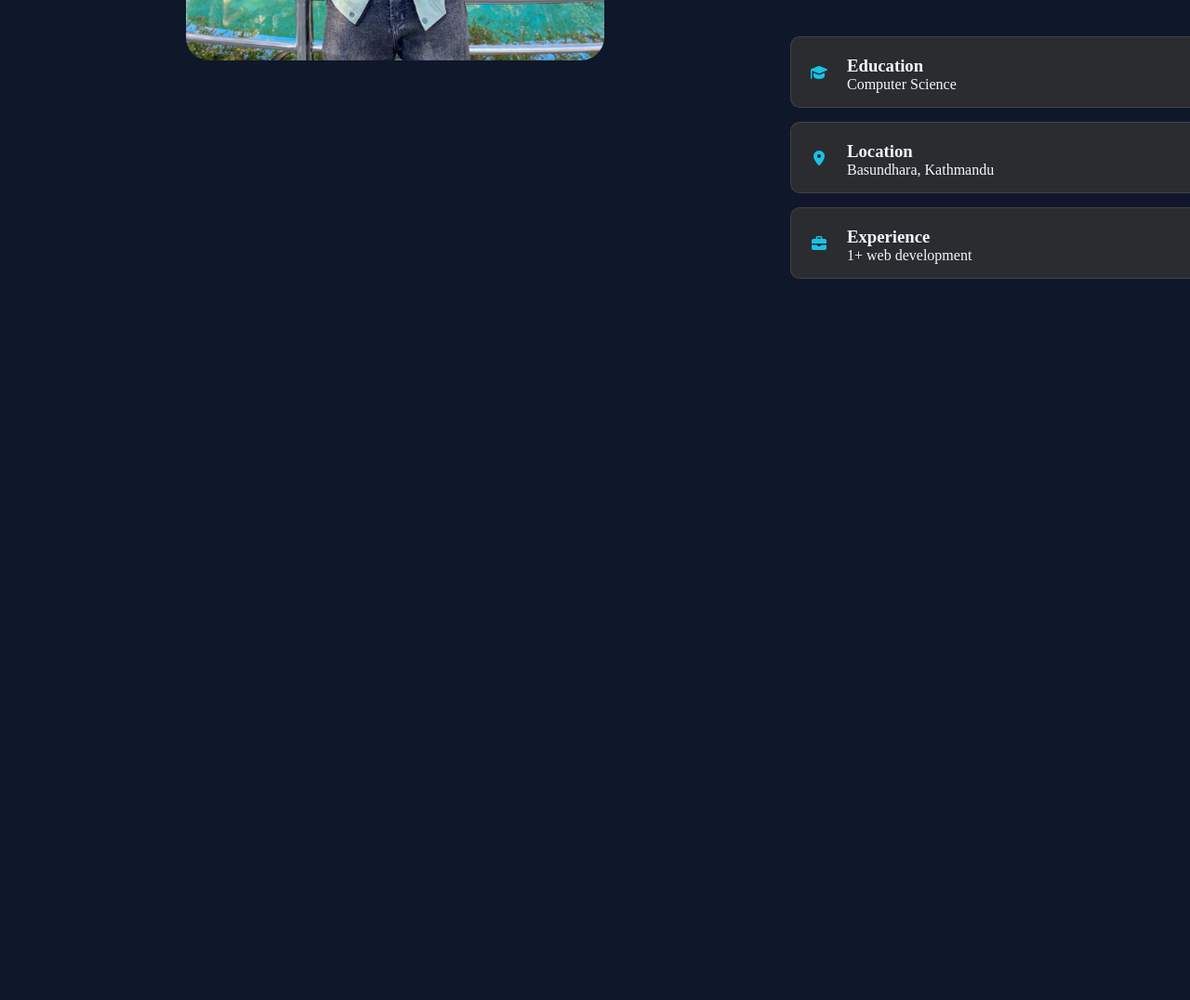
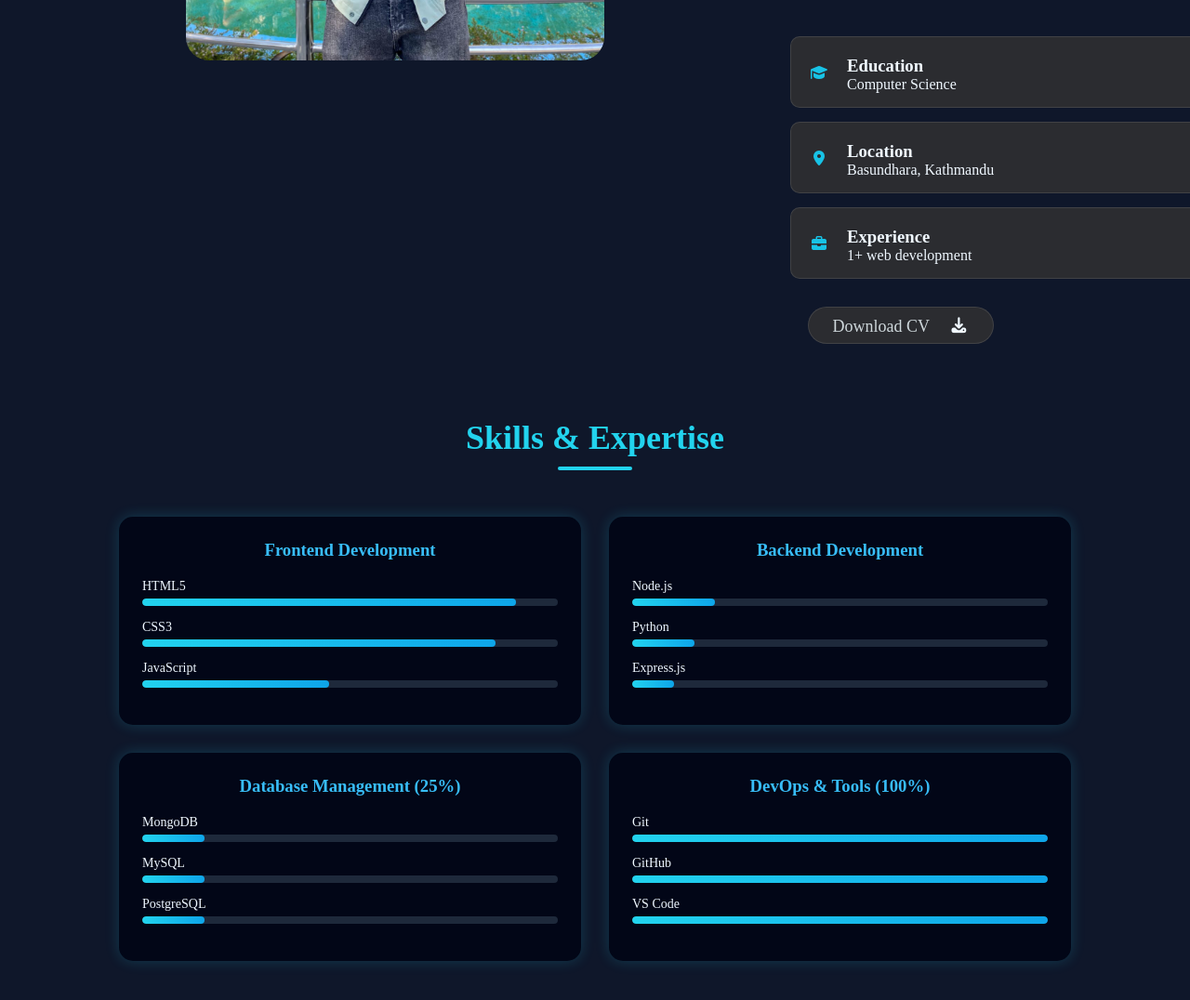
Before and after one commit to anishkhatri10/Portfolio, a plain HTML site: page index.html in a window 1280 px wide. Shown: the part 1715-2791 px from the top of the page at 93% size. Before the commit the page ends 2015 px from the top, so only its background shows below. Drawn offline with Linux system fonts and the light colour scheme.

Commit message:
add the new feature

```diff
--- a/index.html
+++ b/index.html
@@ -114,6 +114,9 @@
                     <spam class="edu_text_on">1+ web development</spam></div>
                 </div>
 
+                <!--create the button for about section-->
+                <button class="about_btn">Download CV <i class="fa-solid fa-download"></i>  </button>
+
     </div>
 
 </div>
@@ -122,7 +125,120 @@
 
 </div>
 
-<!--create next div for about-->
+<!--create next div for Skills-->
+<section class="skills" id="skills">
+  <h2>Skills & Expertise</h2>
+  <div class="underline"></div>
+
+  <div class="skills-container">
+
+    <!-- Frontend -->
+    <div class="skill-card">
+      <h3>Frontend Development</h3>
+
+      <div class="skill">
+        <span>HTML5</span>
+        <div class="bar">
+          <div class="progress html"></div>
+        </div>
+      </div>
+
+      <div class="skill">
+        <span>CSS3</span>
+        <div class="bar">
+          <div class="progress css"></div>
+        </div>
+      </div>
+
+      <div class="skill">
+        <span>JavaScript</span>
+        <div class="bar">
+          <div class="progress js"></div>
+        </div>
+      </div>
+    </div>
+
+    <!-- Backend -->
+    <div class="skill-card">
+      <h3>Backend Development</h3>
+
+      <div class="skill">
+        <span>Node.js</span>
+        <div class="bar">
+          <div class="progress node"></div>
+        </div>
+      </div>
+
+      <div class="skill">
+        <span>Python</span>
+        <div class="bar">
+          <div class="progress python"></div>
+        </div>
+      </div>
+
+      <div class="skill">
+        <span>Express.js</span>
+        <div class="bar">
+          <div class="progress express"></div>
+        </div>
+      </div>
+    </div>
+
+    <!-- Database -->
+    <div class="skill-card">
+      <h3>Database Management (25%)</h3>
+
+      <div class="skill">
+        <span>MongoDB</span>
+        <div class="bar">
+          <div class="progress db"></div>
+        </div>
+      </div>
+
+      <div class="skill">
+        <span>MySQL</span>
+        <div class="bar">
+          <div class="progress db"></div>
+        </div>
+      </div>
+
+      <div class="skill">
+        <span>PostgreSQL</span>
+        <div class="bar">
+          <div class="progress db"></div>
+        </div>
+      </div>
+    </div>
+
+    <!-- DevOps -->
+    <div class="skill-card">
+      <h3>DevOps & Tools (100%)</h3>
+
+      <div class="skill">
+        <span>Git</span>
+        <div class="bar">
+          <div class="progress devops"></div>
+        </div>
+      </div>
+
+      <div class="skill">
+        <span>GitHub</span>
+        <div class="bar">
+          <div class="progress devops"></div>
+        </div>
+      </div>
+
+      <div class="skill">
+        <span>VS Code</span>
+        <div class="bar">
+          <div class="progress devops"></div>
+        </div>
+      </div>
+    </div>
+
+  </div>
+</section>
+
 
 
 </body>
--- a/style.css
+++ b/style.css
@@ -285,3 +285,114 @@ button:hover {
     border-color: #00e5ff;
 
 }
+
+/*css for button for the about section */
+.about_btn {
+    width: 200px;
+    background-color: #2b2c30;
+    color: #cfd8dc;
+    margin-top: 30px;
+    display: flex;
+    justify-content: center;
+    padding-top: 10px;
+    gap: 20px;
+}
+/*css for the skill section*/
+/* Skills Section */
+.skills {
+  background: #0f172a;
+  color: #fff;
+  padding: 80px 10%;
+  text-align: center;
+}
+
+.skills h2 {
+  font-size: 36px;
+  color: #22d3ee;
+}
+
+.underline {
+  width: 80px;
+  height: 4px;
+  background: #22d3ee;
+  margin: 10px auto 50px;
+  border-radius: 5px;
+}
+
+/* Container */
+.skills-container {
+  display: grid;
+  grid-template-columns: repeat(auto-fit, minmax(280px, 1fr));
+   grid-template-columns: repeat(2, 1fr);
+  gap: 30px;
+}
+
+/* Card */
+.skill-card {
+  background: #020617;
+  padding: 25px;
+  border-radius: 15px;
+  box-shadow: 0 0 15px rgba(34, 211, 238, 0.2);
+  transition: 0.3s;
+}
+
+.skill-card:hover {
+  transform: translateY(-5px);
+}
+
+/* Card Title */
+.skill-card h3 {
+  margin-bottom: 20px;
+  color: #38bdf8;
+}
+
+/* Skill Item */
+.skill {
+  margin-bottom: 15px;
+  text-align: left;
+}
+
+.skill span {
+  font-size: 14px;
+  display: block;
+  margin-bottom: 5px;
+}
+
+/* Bar */
+.bar {
+  background: #1e293b;
+  height: 8px;
+  border-radius: 5px;
+  overflow: hidden;
+}
+
+/* Progress */
+.progress {
+  height: 100%;
+  background: linear-gradient(to right, #22d3ee, #0ea5e9);
+  border-radius: 5px;
+  width: 0;
+  animation: fill 2s forwards;
+}
+
+/* Percentages */
+.html { width: 90%; }
+.css { width: 85%; }
+.js { width: 45%; }
+
+.node { width: 20%; }
+.python { width: 15%; }
+.express { width: 10%; }
+
+/* Database 25% */
+.db { width: 15%; }
+
+/* DevOps 100% */
+.devops { width: 100%; }
+
+/* Animation */
+@keyframes fill {
+  from {
+    width: 0;
+  }
+}
```
